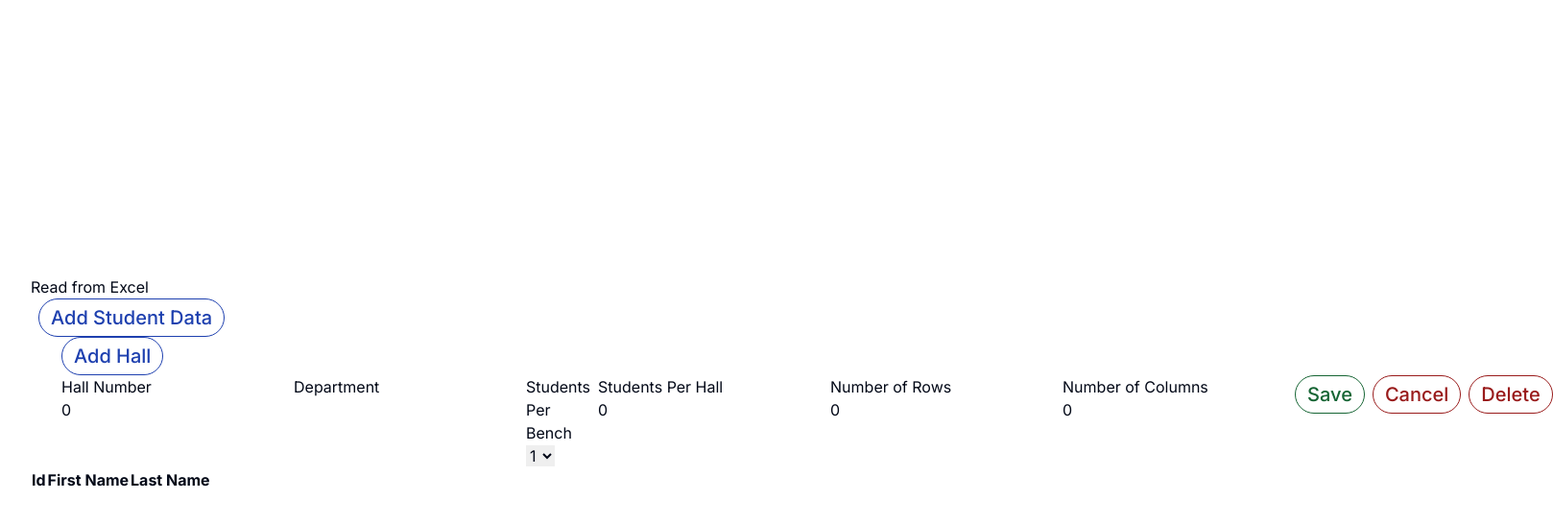
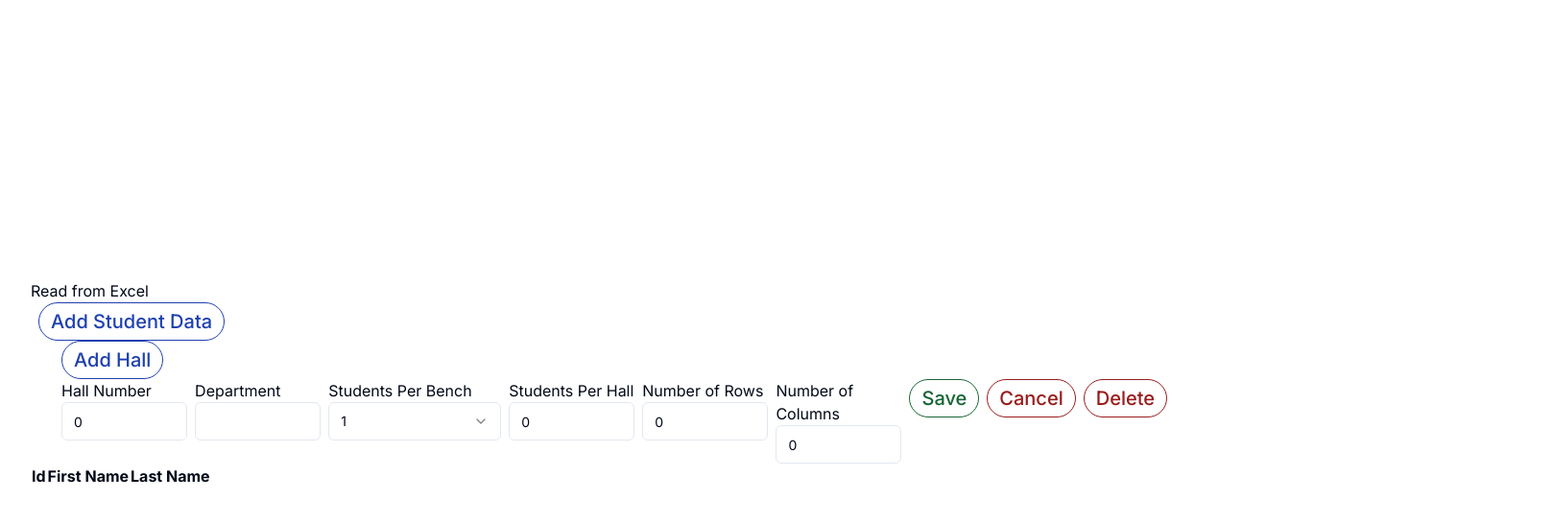
Before and after one commit to Anish-Karthik/Exam-Seating, a Next.js app: page / in a window 1280 px wide. Both pictures are taken after a click on the button "Add Hall". Shown: the top 546 px of the page at 96% size, 1618 px wide, since content can reach past the window. Built offline with nearby package versions, Linux system fonts and the light colour scheme.

Commit message:
Added Input to handle form

```diff
--- a/components/display-hall.tsx
+++ b/components/display-hall.tsx
@@ -1,12 +1,21 @@
 import { Hall } from "@/lib/type";
 import { useState } from "react";
 import { Button } from "./ui/button";
+import { Input } from "./ui/input";
+import {
+  Select,
+  SelectContent,
+  SelectItem,
+  SelectTrigger,
+  SelectValue,
+} from "@/components/ui/select"
+
 
 const DisplayHall = ({ defaultIsEdit, hall, onDelete, onEdit, index, setEditingIndex }: { setEditingIndex:  React.Dispatch<React.SetStateAction<boolean[]>>,defaultIsEdit: boolean, hall: Hall, onDelete: (index: number) => void, index: number, onEdit: (index: number, hallData: Hall) => void }) => {
   const [hallData, setHallData] = useState<Hall>(hall);
   const [isEditing, setIsEditing] = useState<boolean>(defaultIsEdit);
 
-  const handleInputChange = (event: React.ChangeEvent<HTMLInputElement>) => {
+  const handleInputChange = (event: React.ChangeEvent<HTMLInputElement | HTMLSelectElement>) => {
     const { name, value } = event.target;
     setHallData(prevState => ({
       ...prevState,
@@ -44,7 +53,7 @@
     <div className="flex gap-2">
       <div className="form-group">
         <label htmlFor={`hallno-${index}`}>Hall Number</label>
-        {isEditing ? <input
+        {isEditing ? <Input
           type="number"
           className="form-control"
           id={`hallno-${index}`}
@@ -52,76 +61,82 @@
           value={hallData.hallno}
           onChange={handleInputChange}
         />: (
-          <div className="form-control" id={`hallno-${index}`}>
+          <div className="form-control">
             {hallData.hallno}
           </div>
         )}
       </div>
       <div className="form-group">
         <label htmlFor={`dept-${index}`}>Department</label>
-        {isEditing ? <input
+        {isEditing ? <Input
           type="text"
           className="form-control"
-          id={`dept-${index}`}
           name="dept"
           value={hallData.dept}
           onChange={handleInputChange}
         />: (
-          <div className="form-control" id={`dept-${index}`}>
+          <div className="form-control">
             {hallData.dept}
           </div>
         )}
       </div>
       <div className="form-group">
         <label htmlFor={`studentsPerBench-${index}`}>Students Per Bench</label>
-        {isEditing ? <select
-          className="form-control"
-          id={`studentsPerBench-${index}`}
+        {isEditing ? <Select
           name="studentsPerBench"
-          value={hallData.studentsPerBench}
-          onChange={handleInputChange}
+          value={hallData.studentsPerBench.toString()}
+          onValueChange={(value: string) => {
+            setHallData((prevState) => ({
+              ...prevState,
+              studentsPerBench: parseInt(value) > 1? 2: 1
+            }));
+          }}
         >
-          <option value={1}>1</option>
-          <option value={2}>2</option>
-        </select> : (
-          <div className="form-control" id={`studentsPerBench-${index}`}>
+          <SelectTrigger className="w-[180px]">
+            <SelectValue placeholder="Students Per Bench" />
+          </SelectTrigger>
+          <SelectContent>
+            <SelectItem value="1">1</SelectItem>
+            <SelectItem value="2">2</SelectItem>
+          </SelectContent>
+        </Select> : (
+          <div className="form-control" >
+
             {hallData.studentsPerBench}
           </div>
         )}
       </div>
       <div className="form-group">
         <label htmlFor={`studentsPerHall-${index}`}>Students Per Hall</label>
-        {isEditing ? <input
+        {isEditing ? <Input
           type="number"
           className="form-control"
-          id={`studentsPerHall-${index}`}
           name="studentsPerHall"
           value={hallData.studentsPerHall}
           onChange={handleInputChange}
         />: (
-          <div className="form-control" id={`studentsPerHall-${index}`}>
+          <div className="form-control">
             {hallData.studentsPerHall}
           </div>
         )}
       </div>
       <div className="form-group">
         <label htmlFor={`benchesRows-${index}`}>Number of Rows</label>
-        {isEditing ? <input
+        {isEditing ? <Input
           type="number"
           className="form-control"
-          id={`benchesRows-${index}`}
           name="rows"
           value={hallData.benches.rows}
           onChange={handleBenchInputChange}
         />: (
-          <div className="form-control" id={`benchesRows-${index}`}>
+          <div className="form-control" >
             {hallData.benches.rows}
           </div>
         )}
       </div>
       <div className="form-group">
         <label htmlFor={`benchesCols-${index}`}>Number of Columns</label>
-        {isEditing ? <input
+        {isEditing ? <Input
           type="number"
           className="form-control"
           id={`benchesCols-${index}`}
@@ -136,20 +151,20 @@
       </div>
       {isEditing ? (
         <Button variant={"outline"} className='rounded-full text-green-800 border-green-800 text-xl px-3'
-          onClick={handleSave}
+          onClick={() => handleSave(index)}
         >
           Save
         </Button>
       ) : (
         <Button variant={"outline"} className='rounded-full text-blue-800 border-blue-800 text-xl px-3'
-          onClick={toggleEdit}
+          onClick={() => toggleEdit(index)}
         >
           Edit
         </Button>
       )}
       {isEditing && (
         <Button variant={"outline"} className='rounded-full text-red-800 border-red-800 text-xl px-3'
-          onClick={toggleEdit}
+          onClick={() => toggleEdit(index)}
         >
           Cancel
         </Button>
--- /dev/null
+++ b/components/ui/select.tsx
@@ -0,0 +1,121 @@
+"use client"
+
+import * as React from "react"
+import * as SelectPrimitive from "@radix-ui/react-select"
+import { Check, ChevronDown } from "lucide-react"
+
+import { cn } from "@/lib/utils"
+
+const Select = SelectPrimitive.Root
+
+const SelectGroup = SelectPrimitive.Group
+
+const SelectValue = SelectPrimitive.Value
+
+const SelectTrigger = React.forwardRef<
+  React.ElementRef<typeof SelectPrimitive.Trigger>,
+  React.ComponentPropsWithoutRef<typeof SelectPrimitive.Trigger>
+>(({ className, children, ...props }, ref) => (
+  <SelectPrimitive.Trigger
+    ref={ref}
+    className={cn(
+      "flex h-10 w-full items-center justify-between rounded-md border border-input bg-background px-3 py-2 text-sm ring-offset-background placeholder:text-muted-foreground focus:outline-none focus:ring-2 focus:ring-ring focus:ring-offset-2 disabled:cursor-not-allowed disabled:opacity-50",
+      className
+    )}
+    {...props}
+  >
+    {children}
+    <SelectPrimitive.Icon asChild>
+      <ChevronDown className="h-4 w-4 opacity-50" />
+    </SelectPrimitive.Icon>
+  </SelectPrimitive.Trigger>
+))
+SelectTrigger.displayName = SelectPrimitive.Trigger.displayName
+
+const SelectContent = React.forwardRef<
+  React.ElementRef<typeof SelectPrimitive.Content>,
+  React.ComponentPropsWithoutRef<typeof SelectPrimitive.Content>
+>(({ className, children, position = "popper", ...props }, ref) => (
+  <SelectPrimitive.Portal>
+    <SelectPrimitive.Content
+      ref={ref}
+      className={cn(
+        "relative z-50 min-w-[8rem] overflow-hidden rounded-md border bg-popover text-popover-foreground shadow-md data-[state=open]:animate-in data-[state=closed]:animate-out data-[state=closed]:fade-out-0 data-[state=open]:fade-in-0 data-[state=closed]:zoom-out-95 data-[state=open]:zoom-in-95 data-[side=bottom]:slide-in-from-top-2 data-[side=left]:slide-in-from-right-2 data-[side=right]:slide-in-from-left-2 data-[side=top]:slide-in-from-bottom-2",
+        position === "popper" &&
+          "data-[side=bottom]:translate-y-1 data-[side=left]:-translate-x-1 data-[side=right]:translate-x-1 data-[side=top]:-translate-y-1",
+        className
+      )}
+      position={position}
+      {...props}
+    >
+      <SelectPrimitive.Viewport
+        className={cn(
+          "p-1",
+          position === "popper" &&
+            "h-[var(--radix-select-trigger-height)] w-full min-w-[var(--radix-select-trigger-width)]"
+        )}
+      >
+        {children}
+      </SelectPrimitive.Viewport>
+    </SelectPrimitive.Content>
+  </SelectPrimitive.Portal>
+))
+SelectContent.displayName = SelectPrimitive.Content.displayName
+
+const SelectLabel = React.forwardRef<
+  React.ElementRef<typeof SelectPrimitive.Label>,
+  React.ComponentPropsWithoutRef<typeof SelectPrimitive.Label>
+>(({ className, ...props }, ref) => (
+  <SelectPrimitive.Label
+    ref={ref}
+    className={cn("py-1.5 pl-8 pr-2 text-sm font-semibold", className)}
+    {...props}
+  />
+))
+SelectLabel.displayName = SelectPrimitive.Label.displayName
+
+const SelectItem = React.forwardRef<
+  React.ElementRef<typeof SelectPrimitive.Item>,
+  React.ComponentPropsWithoutRef<typeof SelectPrimitive.Item>
+>(({ className, children, ...props }, ref) => (
+  <SelectPrimitive.Item
+    ref={ref}
+    className={cn(
+      "relative flex w-full cursor-default select-none items-center rounded-sm py-1.5 pl-8 pr-2 text-sm outline-none focus:bg-accent focus:text-accent-foreground data-[disabled]:pointer-events-none data-[disabled]:opacity-50",
+      className
+    )}
+    {...props}
+  >
+    <span className="absolute left-2 flex h-3.5 w-3.5 items-center justify-center">
+      <SelectPrimitive.ItemIndicator>
+        <Check className="h-4 w-4" />
+      </SelectPrimitive.ItemIndicator>
+    </span>
+
+    <SelectPrimitive.ItemText>{children}</SelectPrimitive.ItemText>
+  </SelectPrimitive.Item>
+))
+SelectItem.displayName = SelectPrimitive.Item.displayName
+
+const SelectSeparator = React.forwardRef<
+  React.ElementRef<typeof SelectPrimitive.Separator>,
+  React.ComponentPropsWithoutRef<typeof SelectPrimitive.Separator>
+>(({ className, ...props }, ref) => (
+  <SelectPrimitive.Separator
+    ref={ref}
+    className={cn("-mx-1 my-1 h-px bg-muted", className)}
+    {...props}
+  />
+))
+SelectSeparator.displayName = SelectPrimitive.Separator.displayName
+
+export {
+  Select,
+  SelectGroup,
+  SelectValue,
+  SelectTrigger,
+  SelectContent,
+  SelectLabel,
+  SelectItem,
+  SelectSeparator,
+}
--- a/package.json
+++ b/package.json
@@ -6,11 +6,15 @@
     "dev": "next dev",
     "build": "next build",
     "start": "next start",
-    "lint": "next lint"
+    "lint": "next lint",
+    "typecheck": "tsc --noEmit",
+    "lint:fix": "eslint --fix .",
+    "format:write": "prettier --write ."
   },
   "dependencies": {
     "@hookform/resolvers": "^3.3.2",
     "@radix-ui/react-label": "^2.0.2",
+    "@radix-ui/react-select": "^2.0.0",
     "@radix-ui/react-slot": "^1.0.2",
     "class-variance-authority": "^0.7.0",
     "clsx": "^2.0.0",
```
Also changed, not shown: 1 other file (tests, documents, lock files or other folders).
